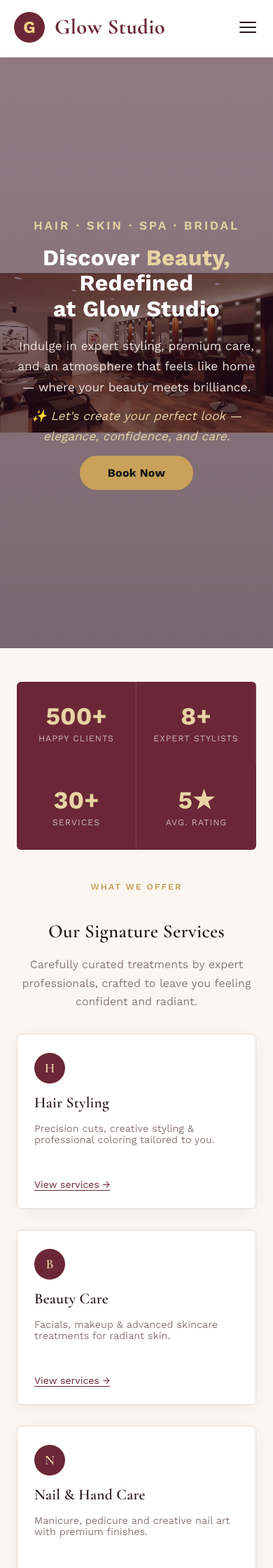
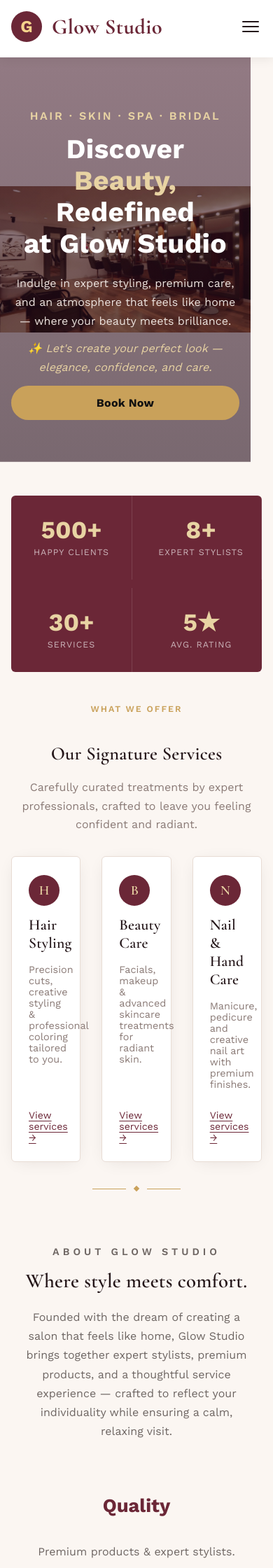
Before and after one commit to koritala-sai/beauty_parlour, a Flask app: page / in a window 390 px wide. Shown: the top 2240 px of the page at 70% size. Run offline with Flask 3, Linux system fonts and the light colour scheme; data that the repository does not hold is empty.

Commit message:
mobile responsiveness

```diff
--- a/static/css/style.css
+++ b/static/css/style.css
@@ -1382,12 +1382,39 @@
     white-space: nowrap;
 }
 
-/* ---------- Responsive ---------- */
-@media (max-width: 800px) {
-    .footer-grid {
-        grid-template-columns: 1fr 1fr;
-        text-align: left;
-        gap: 32px;
+/* =========================================================
+   COMPLETE MOBILE RESPONSIVE FIX
+   Add this at the VERY END of style.css
+   ========================================================= */
+
+* {
+    box-sizing: border-box;
+}
+
+html,
+body {
+    max-width: 100%;
+    overflow-x: hidden;
+}
+
+/* =========================
+   TABLET
+   ========================= */
+
+@media (max-width: 900px) {
+
+    .container {
+        width: 100%;
+        max-width: 100%;
+    }
+
+    .cards,
+    .card-grid,
+    .services-grid,
+    .service-grid,
+    .staff-grid,
+    .admin-grid {
+        grid-template-columns: repeat(2, minmax(0, 1fr));
     }
 
     .booking-layout {
@@ -1398,154 +1425,454 @@
         position: static;
         order: -1;
     }
-}
+
+    .hero-content {
+        width: 100%;
+        max-width: 700px;
+    }
+}
+
+
+/* =========================
+   MOBILE
+   ========================= */
 
 @media (max-width: 640px) {
+
+    /* ---------- General ---------- */
+
+    body {
+        width: 100%;
+        font-size: 15px;
+    }
+
+    .container {
+        width: 100%;
+        max-width: 100%;
+        padding-left: 16px !important;
+        padding-right: 16px !important;
+    }
+
+    section {
+        width: 100%;
+        max-width: 100%;
+    }
+
+
+    /* ---------- Navbar ---------- */
+
     .navbar {
-        padding: 14px 20px;
+        width: 100%;
+        padding: 13px 16px;
         flex-wrap: wrap;
-        gap: 0;
+        align-items: center;
+    }
+
+    .navbar .brand,
+    .navbar .logo {
+        max-width: calc(100% - 55px);
     }
 
     .hamburger {
         display: flex;
+        flex-shrink: 0;
     }
 
     .navbar nav {
+        width: 100%;
         flex-direction: column;
-        align-items: flex-start;
-        width: 100%;
+        align-items: stretch;
         max-height: 0;
         overflow: hidden;
-        transition: max-height 0.35s ease, padding 0.35s ease;
         padding: 0;
+        margin: 0;
     }
 
     .navbar nav.open {
-        max-height: 420px;
+        max-height: 500px;
         padding: 12px 0 8px;
     }
 
     .navbar nav a {
+        width: 100%;
         margin: 0;
-        padding: 9px 0;
-        width: 100%;
-        font-size: 0.92rem;
-        border-bottom: 1px solid var(--line);
-    }
-
-    .navbar nav a:last-child {
-        border-bottom: none;
+        padding: 12px 4px;
+        font-size: 0.95rem;
     }
 
     .navbar nav a.btn-pill {
+        width: 100%;
         margin: 10px 0 0;
-        display: inline-block;
-        width: auto;
-        border-bottom: none;
+        text-align: center;
+    }
+
+
+    /* ---------- Hero ---------- */
+
+    .hero {
+        min-height: auto;
+        padding: 70px 16px 60px;
+    }
+
+    .hero-content {
+        width: 100%;
+        max-width: 100%;
     }
 
     .hero h1 {
-        font-size: 2.2rem;
-    }
-
-    .container {
-        padding: 48px 24px 0;
-
+        font-size: clamp(2rem, 10vw, 2.8rem);
+        line-height: 1.15;
+        word-break: normal;
+    }
+
+    .hero p {
+        font-size: 1rem;
+        line-height: 1.7;
+    }
+
+    .hero .btn,
+    .hero .btn-pill {
+        width: 100%;
+        text-align: center;
+    }
+
+
+    /* ---------- Headings ---------- */
+
+    h1 {
+        font-size: 2rem;
+        line-height: 1.2;
+    }
+
+    h2 {
+        font-size: 1.65rem;
+        line-height: 1.3;
+    }
+
+    h3 {
+        font-size: 1.2rem;
+    }
+
+
+    /* ---------- Cards / Grids ---------- */
+
+    .cards,
+    .card-grid,
+    .services-grid,
+    .service-grid,
+    .staff-grid,
+    .admin-grid,
+    .highlight-grid,
+    .testimonial-grid {
+        grid-template-columns: 1fr !important;
+        gap: 18px;
+    }
+
+    .card,
+    .service-card,
+    .staff-card,
+    .highlight,
+    .testimonial {
+        width: 100%;
+        min-width: 0;
+    }
+
+    .highlight {
+        max-width: 100%;
+    }
+
+
+    /* ---------- Forms ---------- */
+
+    .form,
+    .booking-form,
+    .auth-form,
+    form {
+        max-width: 100%;
     }
 
     .form {
+        padding: 20px 16px;
+    }
+
+    input,
+    select,
+    textarea {
+        width: 100%;
         max-width: 100%;
-        padding: 24px 20px;
-    }
-
-    .footer-grid {
+        font-size: 16px;
+    }
+
+    textarea {
+        min-height: 110px;
+    }
+
+    .form-row,
+    .input-row,
+    .booking-row {
+        grid-template-columns: 1fr !important;
+        flex-direction: column;
+    }
+
+    .form-group {
+        width: 100%;
+    }
+
+
+    /* ---------- Buttons ---------- */
+
+    .btn,
+    button,
+    input[type="submit"] {
+        max-width: 100%;
+    }
+
+    .btn-full,
+    .form .btn,
+    .booking-form .btn {
+        width: 100%;
+    }
+
+
+    /* ---------- Booking Page ---------- */
+
+    .booking-layout {
+        display: grid;
         grid-template-columns: 1fr;
-        text-align: center;
-        gap: 36px;
-    }
-
-    .site-footer {
-        padding: 56px 24px 28px;
-    }
+        gap: 20px;
+    }
+
+    .booking-sidebar {
+        width: 100%;
+        position: static;
+        order: -1;
+    }
+
+    .booking-main {
+        width: 100%;
+        min-width: 0;
+    }
+
+    .booking-summary,
+    .booking-sidebar > * {
+        width: 100%;
+    }
+
+    .time-slots,
+    .slots-grid {
+        grid-template-columns: repeat(2, minmax(0, 1fr));
+        gap: 10px;
+    }
+
+    .time-slot,
+    .slot {
+        width: 100%;
+        min-width: 0;
+        padding: 10px 6px;
+        font-size: 0.9rem;
+    }
+
+
+    /* ---------- Services ---------- */
+
+    .service-card {
+        padding: 18px;
+    }
+
+    .service-card img,
+    .service-image {
+        width: 100%;
+        max-width: 100%;
+        height: auto;
+    }
+
+
+    /* ---------- About ---------- */
 
     .about-section {
-        padding: 30px 20px;
-    }
+        padding: 35px 16px;
+    }
+
+    .about-section h2 {
+        font-size: 1.8rem;
+    }
+
+    .about-section p {
+        font-size: 1rem;
+        line-height: 1.7;
+    }
+
+
+    /* ---------- CTA ---------- */
 
     .cta-banner {
-        padding: 40px 24px;
-        margin: 45px 0 25px;
-    }
-
-    .admin-stats {
-        grid-template-columns: 1fr 1fr;
-    }
-
-    .stats-row {
-        grid-template-columns: 1fr 1fr;
-    }
-}
-
-@media (max-width: 768px) {
-
-    .about-section {
-        padding: 30px 20px;
-    }
-
-    .about-section h2 {
-        font-size: 2.2rem;
-    }
-
-    .about-section p {
-        max-width: 100%;
-        font-size: 17px;
-        line-height: 1.8;
-    }
-
-    .highlight-grid {
+        padding: 32px 18px;
+        margin: 35px 0 20px;
+    }
+
+    .cta-banner h2 {
+        font-size: 1.7rem;
+    }
+
+    .cta-banner .btn {
+        width: 100%;
+    }
+
+
+    /* ---------- My Bookings ---------- */
+
+    .booking-card,
+    .my-booking-card {
+        width: 100%;
+        padding: 16px;
+    }
+
+    .booking-actions,
+    .card-actions {
         display: flex;
         flex-direction: column;
-        gap: 25px;
-        align-items: center;
-    }
-
-    .highlight {
-        width: 100%;
-        max-width: 320px;
-    }
-
-    .cta-banner {
-        padding: 45px 22px;
+        gap: 10px;
+    }
+
+    .booking-actions .btn,
+    .card-actions .btn {
+        width: 100%;
+        text-align: center;
+    }
+
+
+    /* ---------- Tables ---------- */
+
+    .table-wrapper,
+    .table-responsive {
+        width: 100%;
+        overflow-x: auto;
+        -webkit-overflow-scrolling: touch;
+    }
+
+    table {
+        min-width: 650px;
+    }
+
+
+    /* ---------- Admin ---------- */
+
+    .admin-container,
+    .admin-content {
+        width: 100%;
+        max-width: 100%;
+        padding-left: 14px;
+        padding-right: 14px;
+    }
+
+    .admin-stats,
+    .stats-row {
+        grid-template-columns: repeat(2, minmax(0, 1fr)) !important;
+        gap: 12px;
+    }
+
+    .stat-card {
+        min-width: 0;
+        padding: 14px 10px;
+    }
+
+    .stat-card h2,
+    .stat-card .number {
+        font-size: 1.4rem;
+    }
+
+    .admin-actions,
+    .admin-buttons {
+        display: flex;
+        flex-direction: column;
+        gap: 10px;
+    }
+
+    .admin-actions .btn,
+    .admin-buttons .btn {
+        width: 100%;
+    }
+
+
+    /* ---------- Modals ---------- */
+
+    .modal-content,
+    .modal-box {
+        width: calc(100% - 24px);
+        max-width: 100%;
+        margin: 12px auto;
+        padding: 20px 16px;
+        max-height: 90vh;
+        overflow-y: auto;
+    }
+
+
+    /* ---------- Footer ---------- */
+
+    .site-footer {
+        padding: 45px 16px 25px;
     }
 
     .footer-grid {
+        grid-template-columns: 1fr !important;
         text-align: center;
         gap: 30px;
     }
 
+    .business-hours p {
+        white-space: normal;
+    }
+
+    .footer-bottom {
+        margin-top: 30px;
+        font-size: 0.78rem;
+    }
+
+
+    /* ---------- Images ---------- */
+
+    img {
+        max-width: 100%;
+    }
+}
+
+
+/* =========================
+   VERY SMALL MOBILE
+   ========================= */
+
+@media (max-width: 380px) {
+
+    .container {
+        padding-left: 12px !important;
+        padding-right: 12px !important;
+    }
+
+    .navbar {
+        padding-left: 12px;
+        padding-right: 12px;
+    }
+
+    .hero {
+        padding-left: 12px;
+        padding-right: 12px;
+    }
+
     .hero h1 {
-        font-size: 2rem;
-    }
-}
-
-@media(max-width:900px) {
-    .grid {
+        font-size: 1.85rem;
+    }
+
+    h2 {
+        font-size: 1.5rem;
+    }
+
+    .admin-stats,
+    .stats-row {
+        grid-template-columns: 1fr !important;
+    }
+
+    .time-slots,
+    .slots-grid {
         grid-template-columns: 1fr;
-        justify-items: center;
-    }
-}
-
-/* ---------- Reduced motion ---------- */
-@media (prefers-reduced-motion: reduce) {
-
-    .card,
-    .btn,
-    .btn-pill,
-    .navbar nav a,
-    .testimonial,
-    .hero-scroll-hint {
-        transition: none;
-        animation: none;
-    }
-}
+    }
+}
```
Also changed, not shown: notifications.py (+4 -9 lines).
